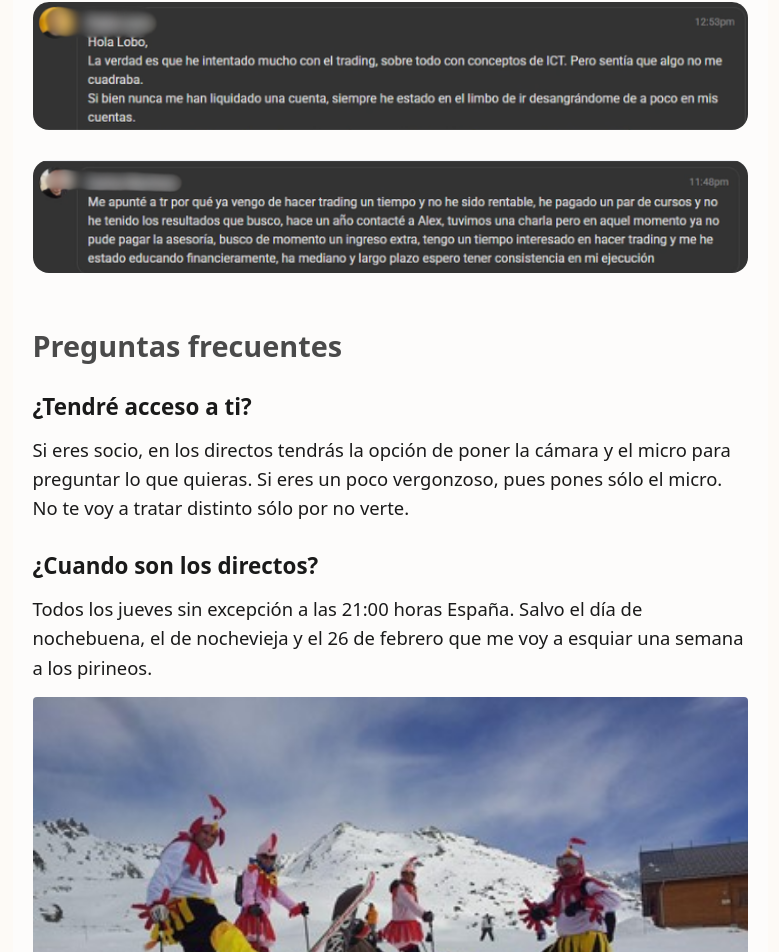
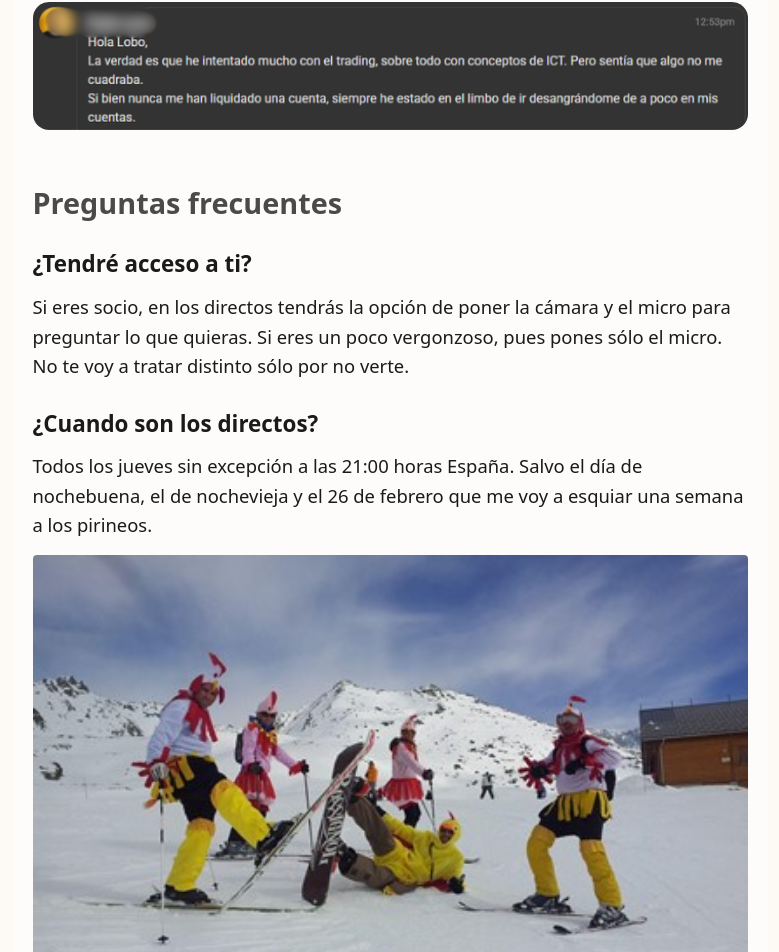
Before and after one commit to Lobosrf/My-web, a Next.js app: page /entrar in a window 1280 px wide. Shown: the part 5077-6029 px from the top of the page, without its empty margins (250-1029 px from the left). Built offline with nearby package versions, Linux system fonts and the light colour scheme.

Commit message:
Actualizar metadata y contenido

```diff
--- a/app/entrar/page.tsx
+++ b/app/entrar/page.tsx
@@ -123,11 +123,6 @@ export default function Entrar() {
                             alt="Testimonio 2"
                             style={{ width: '100%', height: 'auto', borderRadius: '16px', display: 'block' }}
                         />
-                        <img
-                            src="/testimonio3.png"
-                            alt="Testimonio 3"
-                            style={{ width: '100%', height: 'auto', borderRadius: '16px', display: 'block' }}
-                        />
                     </div>
 
                     <h2 style={{ fontSize: '1.8rem', fontWeight: '900', marginBottom: '20px' }}>Preguntas frecuentes</h2>
```
